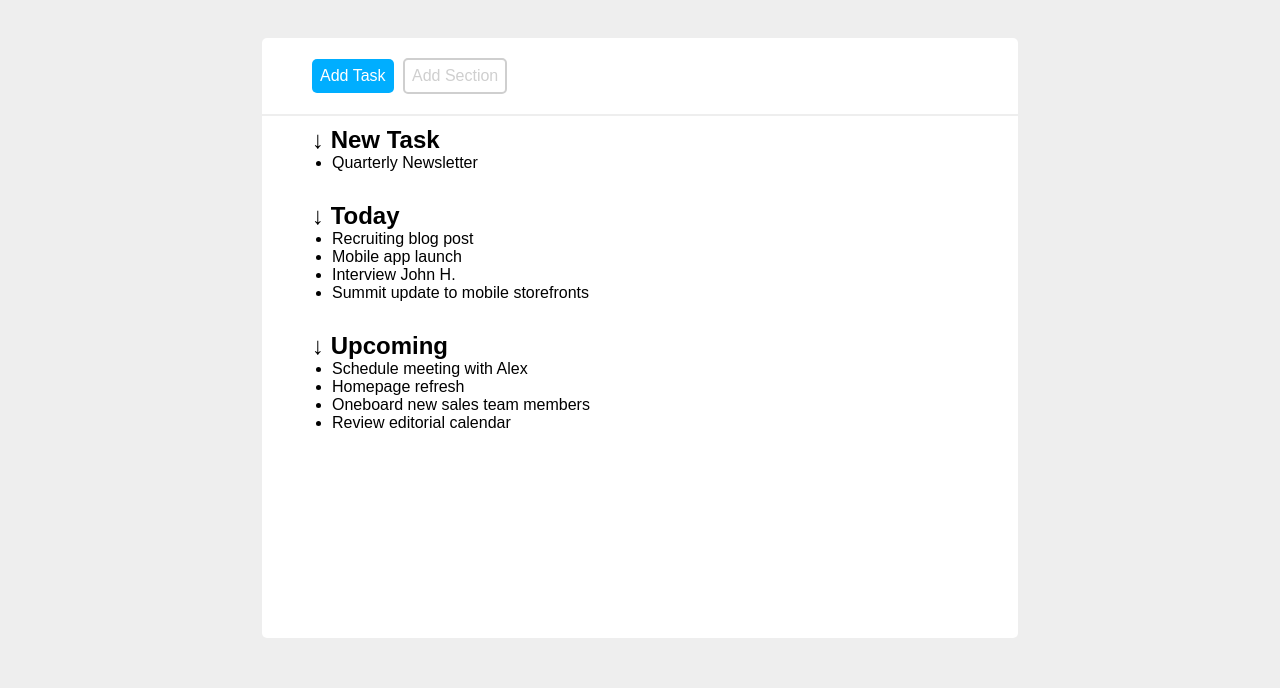
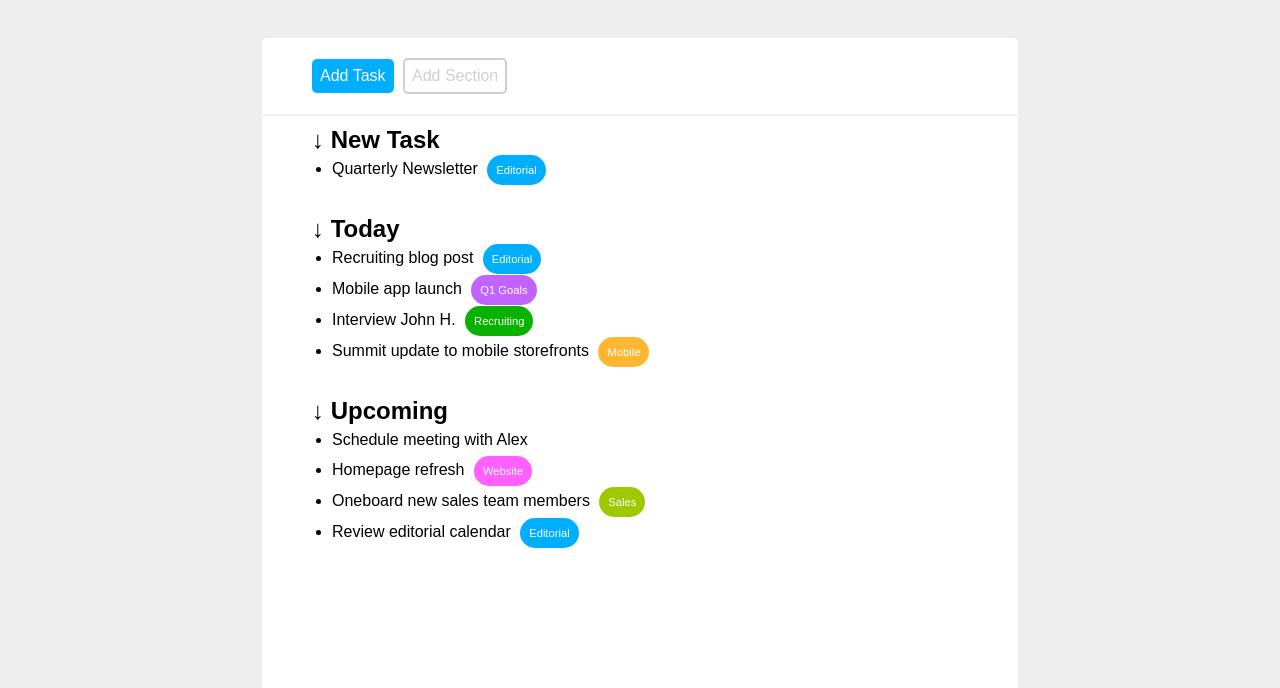
Before and after one commit to simonescoca/html-css-toboolist, a plain HTML site: page index.html in a window 1280 px wide. Shown: the part 112-800 px from the top of the page. Drawn offline with Linux system fonts and the light colour scheme.

Commit message:
added "pills" to uls' lis

```diff
--- a/index.html
+++ b/index.html
@@ -26,21 +26,37 @@
             <section class="list">
                 <h2 class="new-task"> &DownArrow; New Task</h2>
                 <ul>
-                    <li>Quarterly Newsletter</li>
+                    <li>Quarterly Newsletter
+                        <div class="pills blue">Editorial</div>
+                    </li>
                 </ul>
                 <h2 class="today"> &DownArrow; Today</h2>
                 <ul>
-                    <li>Recruiting blog post</li>
-                    <li>Mobile app launch</li>
-                    <li>Interview John H.</li>
-                    <li>Summit update to mobile storefronts</li>
+                    <li>Recruiting blog post
+                        <div class="pills blue">Editorial</div>
+                    </li>
+                    <li>Mobile app launch
+                        <div class="pills purple">Q1 Goals</div>
+                    </li>
+                    <li>Interview John H.
+                        <div class="pills green">Recruiting</div>
+                    </li>
+                    <li>Summit update to mobile storefronts
+                        <div class="pills orange">Mobile</div>
+                    </li>
                 </ul>
                 <h2 class="upcoming"> &DownArrow; Upcoming</h2>
                 <ul>
                     <li>Schedule meeting with Alex</li>
-                    <li>Homepage refresh</li>
-                    <li>Oneboard new sales team members</li>
-                    <li>Review editorial calendar</li>
+                    <li>Homepage refresh
+                        <div class="pills fuchsia">Website</div>
+                    </li>
+                    <li>Oneboard new sales team members
+                        <div class="pills vomitgreen">Sales</div>
+                    </li>
+                    <li>Review editorial calendar
+                        <div class="pills blue">Editorial</div>
+                    </li>
                 </ul>
             </section>
         </main>
--- a/style.css
+++ b/style.css
@@ -29,7 +29,7 @@ h1.ex-title{
 main{
     background-color: white;
     margin: 50px auto;
-    height: 600px;
+    height: 800px;
     width: 60%;
     border-radius: 5px;
 }
@@ -68,4 +68,38 @@ section.list > ul{
     margin-bottom: 30px;
     /* list-style-type: none; */
     margin-left: 20px;
+    line-height: 30px;
 }
+
+ul div.pills{
+    color: white;
+    font-size: 0.7rem;
+    display: inline-block;
+    margin-left: 5px;
+    padding: 0px 9px;
+    border-radius: 15px;
+}
+
+.blue{
+    background-color: rgb(0, 174, 255);
+}
+
+.purple{
+    background-color: rgb(193, 99, 255);
+}
+
+.green{
+    background-color: rgb(9, 177, 0);
+}
+
+.orange{
+    background-color: rgb(255, 183, 49);
+}
+
+.fuchsia{
+    background-color: rgb(255, 96, 255);
+}
+
+.vomitgreen{
+    background-color: rgb(160, 200, 0);
+}
```
